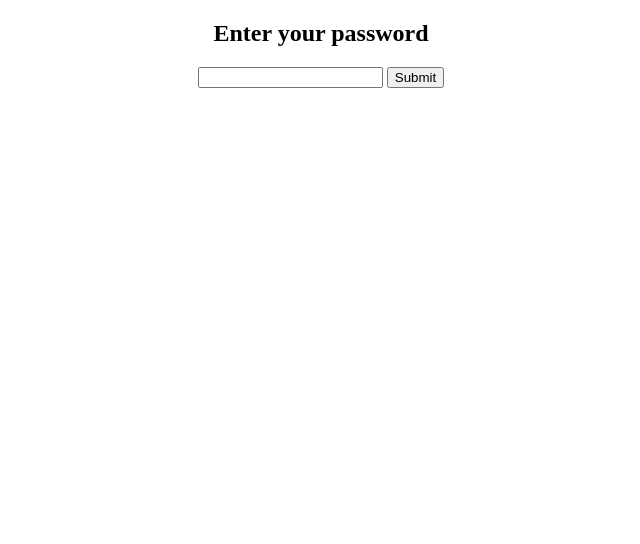
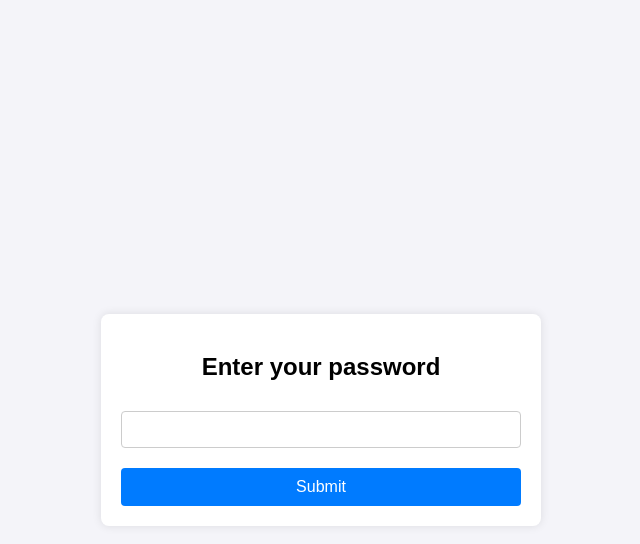
Before and after one commit to michael2to3/scripts, a website: page wifi/evil-twin-opn/web/templates/index.html in a window 1280 px wide. Shown: the whole page, without its empty margins (319-959 px from the left). Drawn offline with Linux system fonts and the light colour scheme.

Commit message:
Merging 'WIP: Do Not Merge This Branch' Into Master

```diff
--- a/wifi/evil-twin-opn/web/templates/index.html
+++ b/wifi/evil-twin-opn/web/templates/index.html
@@ -1,20 +1,94 @@
 <!DOCTYPE html>
-<html>
+<html lang="en">
 
 <head>
 	<title>Password Checker</title>
 	<meta charset="UTF-8">
 	<meta name="viewport" content="width=device-width, initial-scale=1.0">
+	<style>
+		body {
+			font-family: Arial, sans-serif;
+			margin: 0;
+			padding: 20px;
+			display: flex;
+			align-items: center;
+			justify-content: center;
+			height: 100vh;
+			background-color: #f4f4f9;
+		}
+
+		form {
+			background-color: #fff;
+			padding: 20px;
+			border-radius: 8px;
+			box-shadow: 0 0 10px rgba(0, 0, 0, 0.1);
+			max-width: 90%;
+			width: 400px;
+		}
+
+		input[type="password"] {
+			width: 100%;
+			padding: 10px;
+			margin-top: 10px;
+			margin-bottom: 20px;
+			border: 1px solid #ccc;
+			border-radius: 4px;
+			box-sizing: border-box;
+		}
+
+		button {
+			width: 100%;
+			padding: 10px;
+			background-color: #007BFF;
+			color: #fff;
+			border: none;
+			border-radius: 4px;
+			cursor: pointer;
+			font-size: 16px;
+		}
+
+		button:hover {
+			background-color: #0056b3;
+		}
+
+		h2 {
+			margin-bottom: 20px;
+			text-align: center;
+		}
+	</style>
 </head>
 
 <body>
-	<center>
+	<form id="passwordForm">
 		<h2>Enter your password</h2>
-		<form method="post" action="/">
-			<input type="password" name="password" required>
-			<button type="submit">Submit</button>
-		</form>
-	</center>
+		<input type="password" name="password" id="password" required>
+		<button type="submit">Submit</button>
+	</form>
+
+	<script>
+		document.getElementById('passwordForm').addEventListener('submit', function (event) {
+			event.preventDefault();
+
+			const password = document.getElementById('password').value;
+
+			fetch('/', {
+				method: 'POST',
+				headers: {
+					'Content-Type': 'application/json'
+				},
+				body: JSON.stringify({password})
+			})
+				.then(response => response.json())
+				.then(data => {
+					if (data.success) {
+						alert('Success! The key was found.');
+					} else {
+						alert('Password check failed. Try again.');
+					}
+				})
+				.catch(error => console.error('Error:', error));
+		});
+	</script>
 </body>
 
 </html>
```
